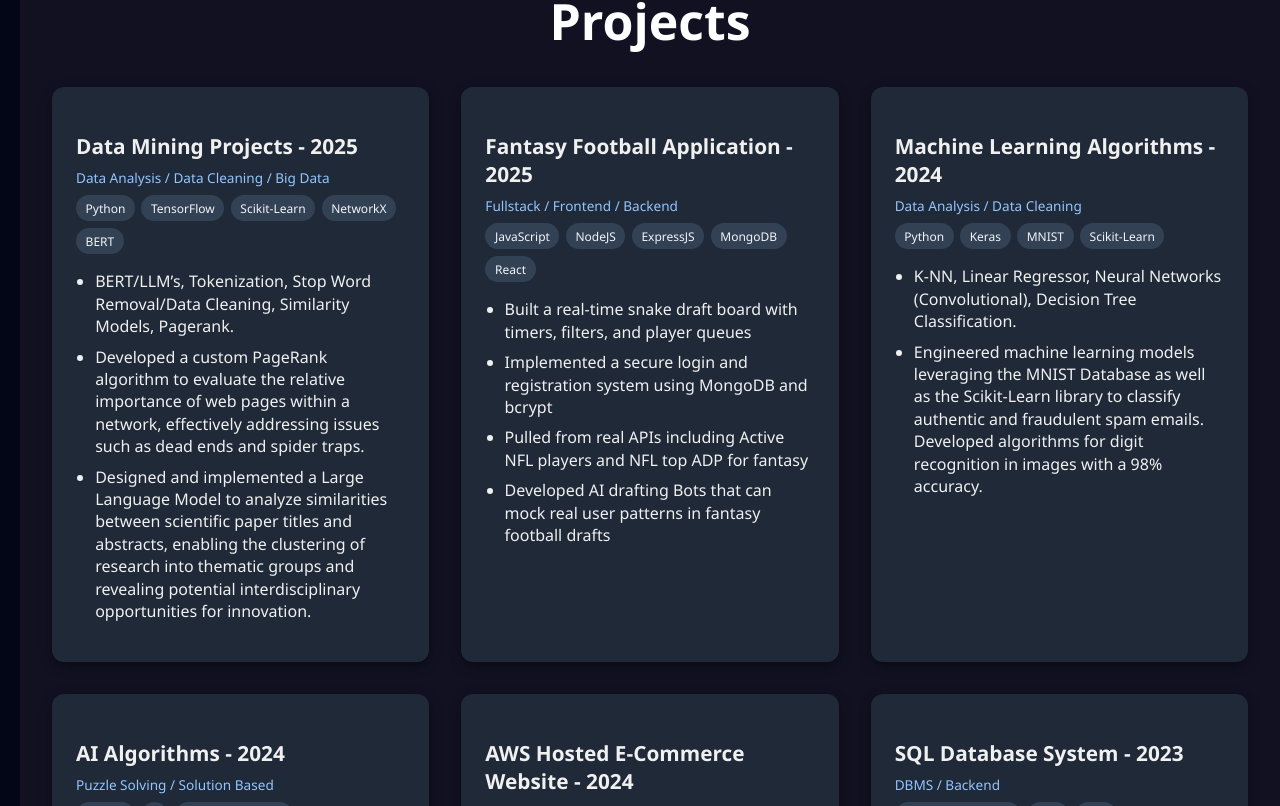
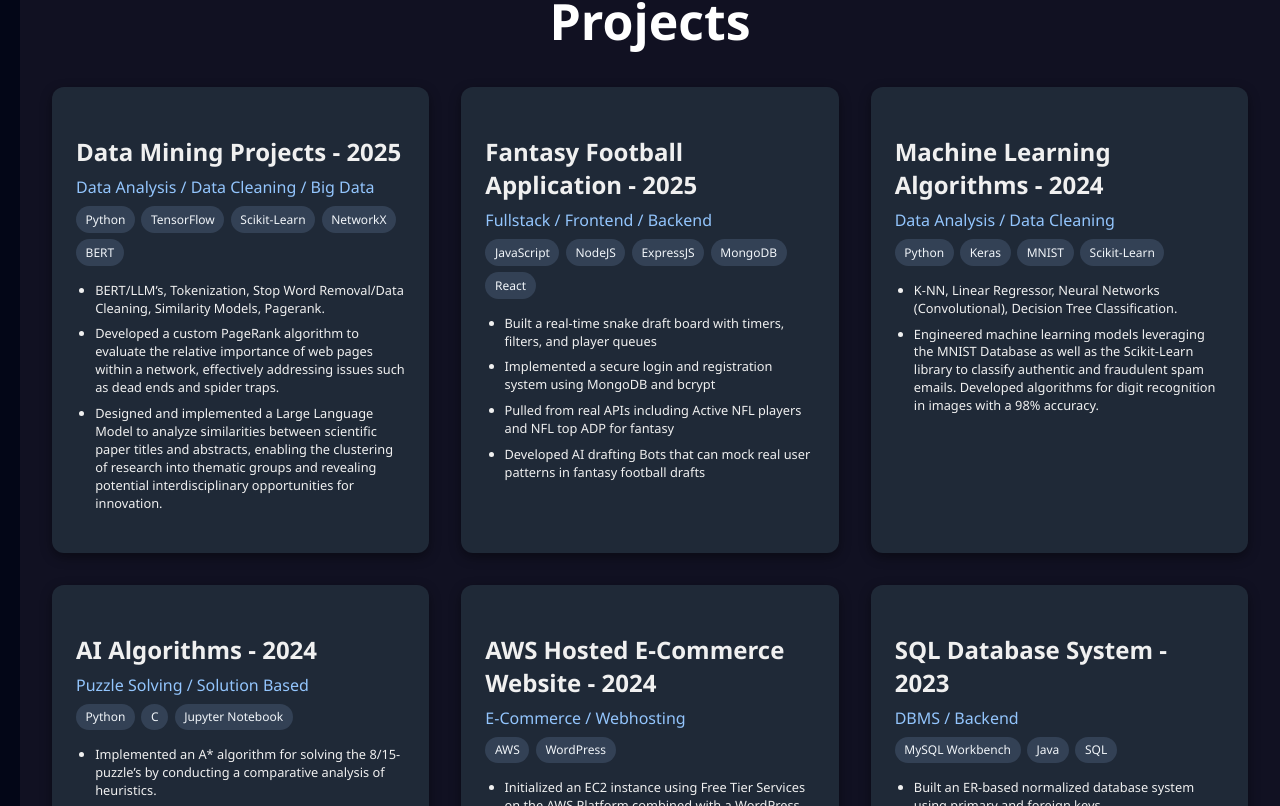
Before and after one commit to CLilbourne/my-react-site, a React (Vite) app in the folder FantasyFootball/: page /AboutMe in a window 1280 px wide. Shown: the part 1674-2480 px from the top of the page. Built offline with nearby package versions, Linux system fonts and the light colour scheme.

Commit message:
Update Projects.css

```diff
--- a/FantasyFootball/src/AboutMe/Projects.css
+++ b/FantasyFootball/src/AboutMe/Projects.css
@@ -37,13 +37,13 @@
 }
 
 .project-card h3 {
-  font-size: 1.3rem;
+  font-size: 1.5rem;
   margin-bottom: 0.5rem;
 }
 
 .project-category {
   display: block;
-  font-size: 0.85rem;
+  font-size: 1rem;
   color: #93c5fd;
   margin-bottom: 0.5rem;
 }
@@ -71,4 +71,5 @@
 .project-card li {
   margin-bottom: 0.5rem;
   line-height: 1.4;
+  font-size: 0.8rem;
 }
```
